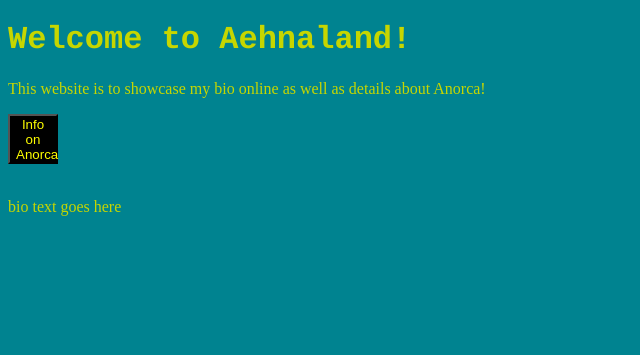
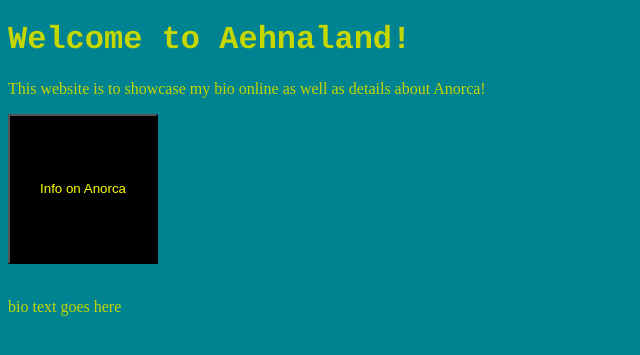
Before and after one commit to GyaraDeez/Aehnaland, a PHP site: page / in a window 1280 px wide. Shown: the top 355 px of the page, without its empty margins (0-640 px from the left). Run offline with PHP 8.4, Linux system fonts and the light colour scheme.

Commit message:
fix button size

```diff
--- a/style.css
+++ b/style.css
@@ -8,8 +8,8 @@ h1 {
   align:center;
 }
 button {
-  height:50px;
-  width:50px;
+  height:150px;
+  width:150px;
   background-color:black;
   color:yellow;
 }
```
